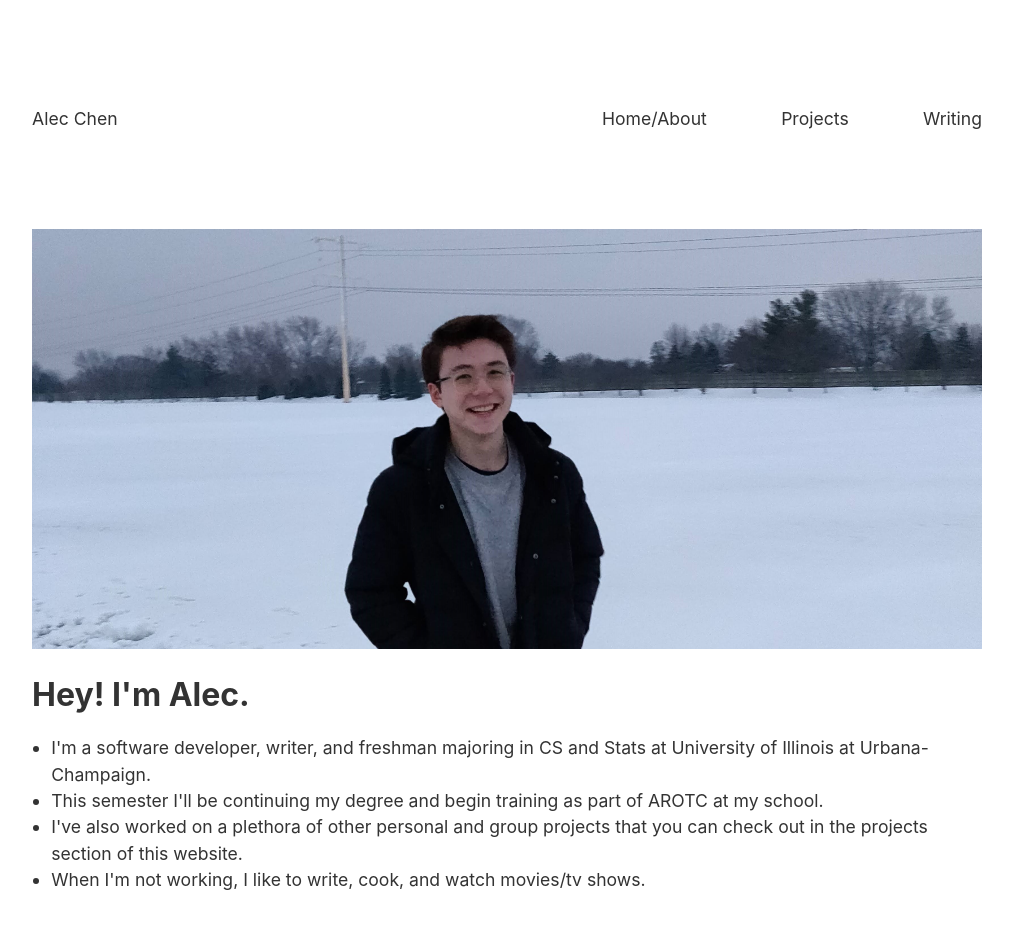
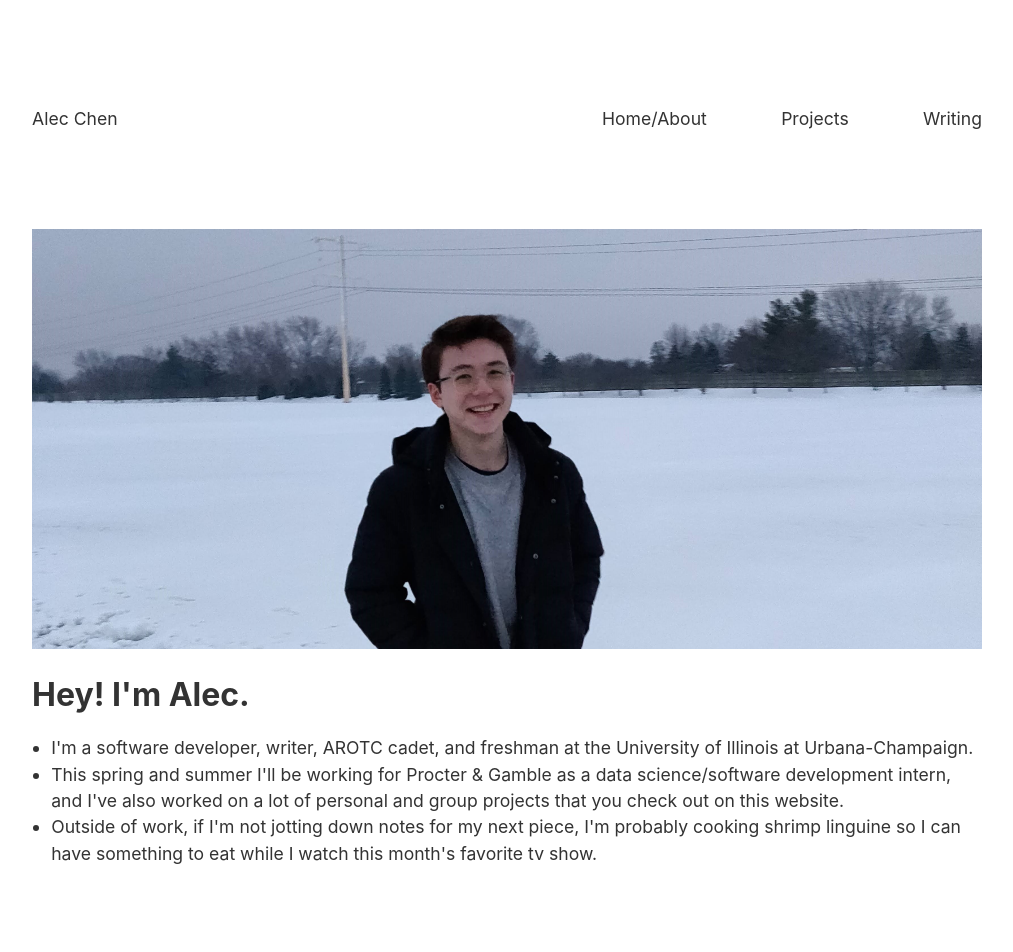
Before and after one commit to alecchendev/alecchendev.github.io, a Svelte app: page / in a window 1280 px wide. Shown: the top 952 px of the page, without its empty margins (133-1146 px from the left). Built offline with nearby package versions, Linux system fonts and the light colour scheme.

Commit message:
Edit summary bullet points

```diff
--- a/src/App.svelte
+++ b/src/App.svelte
@@ -10,14 +10,13 @@
 			image: "MyPhoto.jpg",
 			header: "Hey! I'm Alec.",
 			points: [
-				"I'm a software developer, writer, and freshman majoring in CS\
-				and Stats at University of Illinois at Urbana-Champaign.",
-				"This semester I'll be continuing my degree and begin training as part\
-				of AROTC at my school.",
-				"I've also worked on a plethora of other personal and\
-				group projects that you can check out in the projects section\
-				of this website.",
-				"When I'm not working, I like to write, cook, and watch movies/tv shows.",
+				"I'm a software developer, writer, AROTC cadet, and freshman at the University of Illinois at Urbana-Champaign.",
+				"This spring and summer I'll be working for Procter & Gamble as a data\
+				science/software development intern, and I've also worked on a lot of personal and group projects\
+				that you check out on this website.",
+				"Outside of work, if I'm not jotting down notes for my next piece, I'm probably\
+				cooking shrimp linguine so I can have something to eat while I watch this month's\
+				favorite tv show.",
 			],
 		},
 		projects: [
```
